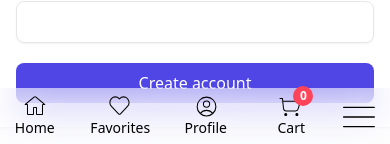
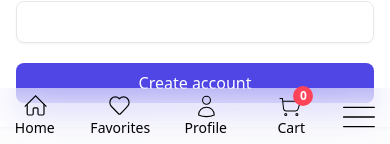
Before and after one commit to josttme/jostt-store, a React (Vite) app: page /register in a window 390 px wide. Shown: the part 700-844 px from the top of the page. Built offline with nearby package versions, Linux system fonts and the light colour scheme; no server answers.

Commit message:
:bug: [FIX] Issues with mobile navigation bar icons

```diff
--- a/src/components/icons/SvgCart.jsx
+++ b/src/components/icons/SvgCart.jsx
@@ -1,7 +1,6 @@
 export const SvgCart = (props) => (
-	<svg xmlns="http://www.w3.org/2000/svg" viewBox="0 0 590 440" {...props}>
+	<svg viewBox="0 0 590 440" {...props}>
 		<path
-			fill="none"
 			strokeWidth="25"
 			d="M146.7 102.6h428l-54.8 188.3a68.5 68.5 0 0 1-68.5 51.3H229a68.5 68.5 0 0 1-68.5-61.6L133 34.1H64.5"
 		/>
--- a/src/components/icons/SvgHome.jsx
+++ b/src/components/icons/SvgHome.jsx
@@ -1,9 +1,8 @@
 export const SvgHome = (props) => (
-	<svg {...props} viewBox="0 0 24 24">
-		<path
-			fillRule="evenodd"
-			d="M22.1 10.1c.4.3.2.9-.3.9H20v9c0 .6-.4 1-1 1h-5a1 1 0 0 1-1-1v-6h-2v6c0 .6-.4 1-1 1H5a1 1 0 0 1-1-1v-9H2.2a.5.5 0 0 1-.3-.9l8.8-7.3a2 2 0 0 1 2.6 0L22 10ZM5 11c0-.6-.4-1-1-1h-.4l7.8-6.5a1 1 0 0 1 1.2 0l7.8 6.5H20a1 1 0 0 0-1 1v9h-5v-6c0-.6-.4-1-1-1h-2a1 1 0 0 0-1 1v6H5v-9Z"
-			clipRule="evenodd"
-		/>
+	<svg viewBox="0 0 20 20" {...props}>
+		<g>
+			<path d="m1.5 10.5 9-9 9 9" />
+			<path d="M3.5 8.5v8c0 .6.4 1 1 1h3c.6 0 1-.4 1-1v-4c0-.6.4-1 1-1h2c.6 0 1 .4 1 1v4c0 .6.4 1 1 1h3c.6 0 1-.4 1-1v-8" />
+		</g>
 	</svg>
 )
--- a/src/components/icons/SvgUser.jsx
+++ b/src/components/icons/SvgUser.jsx
@@ -1,11 +1,5 @@
 export const SvgUser = (props) => (
-	<svg
-		xmlns="http://www.w3.org/2000/svg"
-		fill="none"
-		strokeWidth="1"
-		viewBox="0 0 23 23"
-		{...props}
-	>
-		<path d="M18 18.7a7.5 7.5 0 0 0-6-3 7.5 7.5 0 0 0-6 3m12 0a9 9 0 1 0-12 0m12 0a9 9 0 0 1-6 2.3 9 9 0 0 1-6-2.3m9-9a3 3 0 1 1-6 0 3 3 0 0 1 6 0z" />
+	<svg viewBox="0 0 23 23" {...props}>
+		<path d="M15.8 6a3.8 3.8 0 1 1-7.6 0 3.8 3.8 0 0 1 7.6 0ZM4.4 20.1a7.5 7.5 0 0 1 15 0 18 18 0 0 1-7.5 1.6 18 18 0 0 1-7.5-1.6Z" />
 	</svg>
 )
--- a/src/components/nav/NavBarBottom.jsx
+++ b/src/components/nav/NavBarBottom.jsx
@@ -12,38 +12,39 @@ export function NavBarBottom() {
 	const { openNavBar, setOpenNavBar, quantityProducts } =
 		useContext(ProductContext)
 	return (
-		<nav className="nav-bar fixed bottom-0 left-0 z-40 flex h-14 w-screen justify-between  justify-items-center bg-slate-500  text-sm   lg:hidden ">
+		<nav className="nav-bar fixed bottom-0 left-0 z-40 flex h-14 w-screen justify-between  justify-items-center bg-slate-500 text-sm lg:hidden ">
 			<div
-				className="iphone678:gap-4 grid w-full grid-cols-4"
+				className="grid w-full grid-cols-4 iphone678:gap-4"
 				onClick={() => setOpenNavBar(false)}
 			>
 				<NavLinkActivated to="/">
-					<SvgHome className="h-6 w-6 justify-self-center fill-black" />
+					<SvgHome className="h-6 w-6 justify-self-center" strokeWidth="1" />
 					Home
 				</NavLinkActivated>
+
 				<NavLinkActivated to="/favorites">
-					<SvgHeart
-						className="h-6 w-6 justify-self-center fill-none stroke-black"
-						strokeWidth="1.1"
-					/>
+					<SvgHeart className="h-6 w-6 justify-self-center" strokeWidth="1.2" />
 					Favorites
 				</NavLinkActivated>
+
 				<NavLinkActivated to="/account">
-					<SvgUser className="h-6 w-6 justify-self-center stroke-current" />
+					<SvgUser className="h-6 w-6 justify-self-center " strokeWidth="1" />
 					Profile
 				</NavLinkActivated>
+
 				<NavLinkActivated to="/cart">
-					<div className="relative ">
-						<SvgCart className="h-6 w-6 fill-black stroke-black" />
-						<span className="absolute bottom-3 left-4 grid h-5 w-5  place-content-center rounded-full  bg-red-5 text-xs font-bold text-white">
+					<div className="relative">
+						<SvgCart className=" h-6 w-6" />
+						<span className="absolute bottom-3 left-4 grid h-5 w-5  place-content-center rounded-full   bg-red-5 text-xs font-bold text-white">
 							{quantityProducts}
 						</span>
 					</div>
 					Cart
 				</NavLinkActivated>
 			</div>
+
 			<button
-				className="placew-12 iphone678:ml-2 relative mr-2  grid h-12 place-content-center self-center  "
+				className="placew-12 relative mr-2 grid  h-12 place-content-center self-center iphone678:ml-2  "
 				type="button"
 				onClick={() => setOpenNavBar(!openNavBar)}
 				style={{
--- a/src/components/nav/NavLinkActivated.jsx
+++ b/src/components/nav/NavLinkActivated.jsx
@@ -2,13 +2,14 @@ import PropTypes from 'prop-types'
 import { NavLink } from 'react-router-dom'
 
 export function NavLinkActivated({ to, children }) {
-	const linkBase = 'grid place-content-center'
-	const linkActive = 'bg-red-1 '
+	const linkBase = 'grid place-content-center  stroke-black'
 	return (
 		<NavLink
 			to={to}
 			className={({ isActive }) =>
-				isActive ? `${linkBase} ${linkActive}   ` : linkBase
+				isActive
+					? `fill-red-6 stroke-red-6 ${linkBase}`
+					: `fill-none ${linkBase}`
 			}
 		>
 			{children}
```
